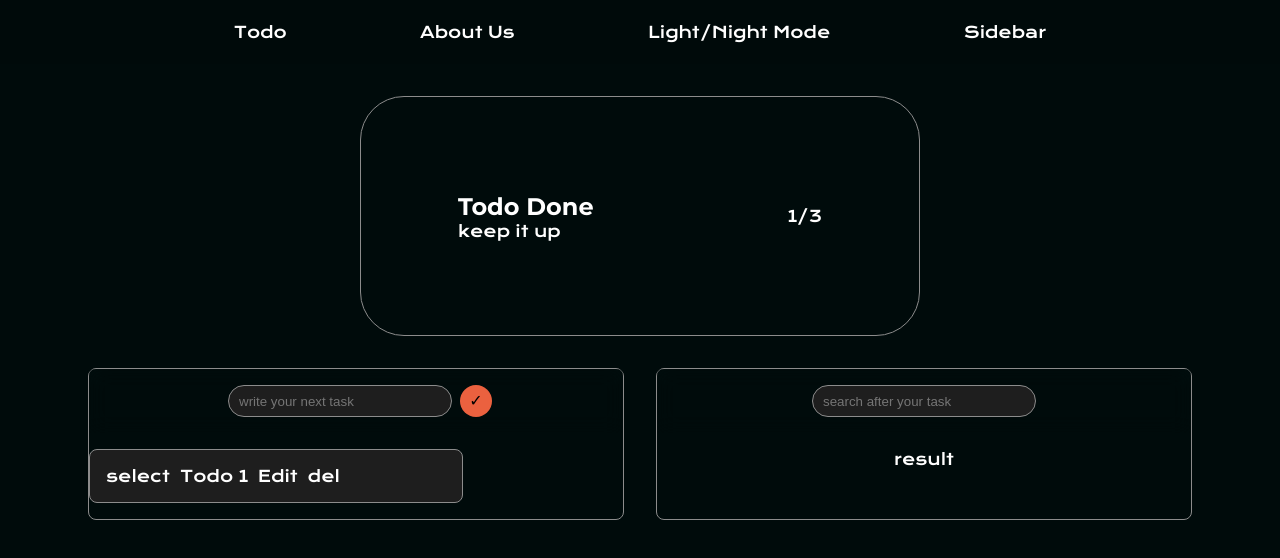
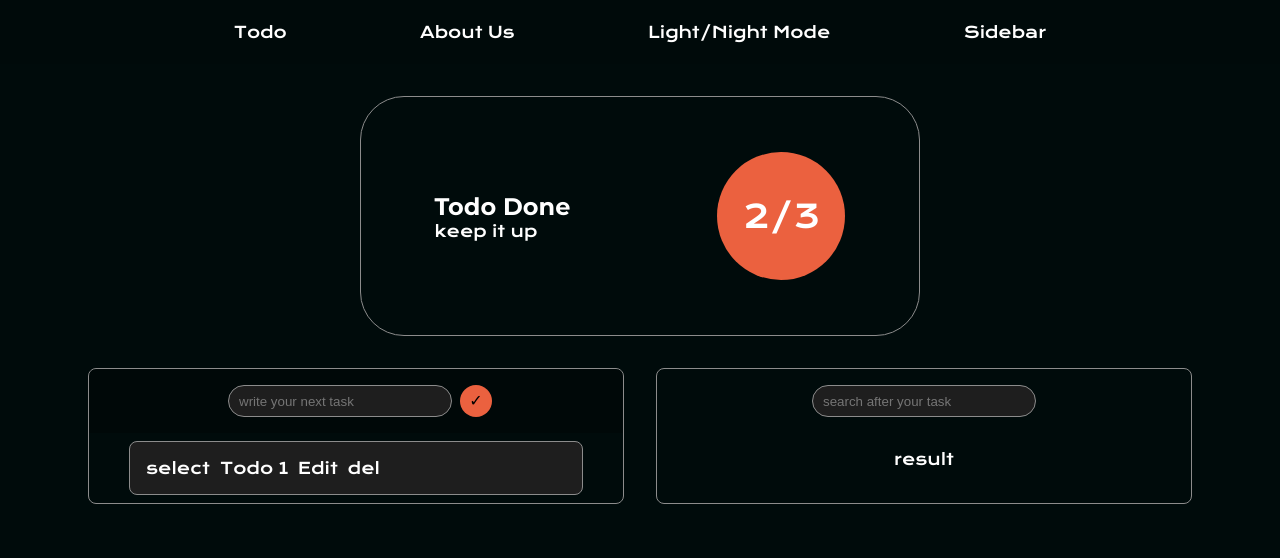
Before and after one commit to BenAho/todo-web, a plain HTML site: page index.html in a window 1280 px wide. Drawn offline with Linux system fonts and the light colour scheme.

Commit message:
style: update UI styles and fix blur effect

```diff
--- a/index.html
+++ b/index.html
@@ -36,20 +36,21 @@
                     <h1>Todo Done</h1>
                     <p>keep it up</p>
                 </div>
-                <div>
-                    <p>1/3</p>
+                <div class="progress">
+                    <div class="progress__status">2/3</div>
+                    <!-- <div class="progress__overall"></div> -->
                 </div>
             </div>
         </div>
 
         <div class="home__container-todo-row">
-            <div class="home__container-todo-column">
+            <div class="home__container-todo-left">
 
                 <div class="home__container-todo-controls">
                     <input class="home__container-todo-input" type="text" placeholder="write your next task">
                     <button class="button" for=""></button>
                 </div>
-
+                <div class="home__container-todo">
                     <div class="home__container-todo-scroll">
                         <div class="home__container-todo-list">
                             <p>select</p>
@@ -59,19 +60,19 @@
                         </div>
                     </div>
                 </div>
+            </div>
 
-            <div class="home__container-todo-column">
+            <div class="home__container-todo-right">
                 <div class="home__container-todo-search">
                     <input class="home__container-todo-input" type="text" placeholder="search after your task">
                 </div>
-                <div class="home__container-todo-search-results">result</div>
+                <div class="home__container-todo-search-results">
+                    result
+                </div>
             </div>
         </div>
     </section>
-
-
-
-
-    <footer class=""></footer>
+    <footer class="">
+    </footer>
 </body>
 </html>
--- a/styles/abstracts/_variables.scss
+++ b/styles/abstracts/_variables.scss
@@ -1,9 +1,8 @@
 @use 'sass:color';
 
-$background-color-fifth: rgb(0, 11, 11)!default;
-$background-color-fifth-opacity: rgba(0, 11, 11, 0.6)!default;
-
-$field-background-color-primary: rgba(30, 30, 30, 1)!default;
+$background-color-primary: rgb(0, 11, 11)!default;
+$background-color-primary-opacity: rgba(0, 11, 11, 0.6)!default;
+$background-color-secondary: rgba(30, 30, 30, 1)!default;
 
 $border-color-primary: rgba(140, 140, 140, 1)!default;
 
--- a/styles/base/_base.scss
+++ b/styles/base/_base.scss
@@ -8,12 +8,11 @@
 
 html {
     font-size: 100%;
-    // font-family: "Montserrat", sans-serif; --for heading => h,p --
     font-family: "Krona One", sans-serif;
 }
 
 body {
-    background-color: $background-color-fifth;
+    background-color: $background-color-primary;
     color: white;
     // background-color: rgba(255, 255, 255, 1);
 }
--- a/styles/components/_index.scss
+++ b/styles/components/_index.scss
@@ -1,3 +1,4 @@
 @use 'icon';
 @use 'button';
 @use 'input';
+@use 'progress';
--- a/styles/components/_input.scss
+++ b/styles/components/_input.scss
@@ -11,7 +11,7 @@
     width: 14rem;
     border: 1px solid $border-color-primary;
     border-radius: 22px;
-    background-color: $field-background-color-primary;
+    background-color: $background-color-secondary;
     color: white;
     // background-color: rgba(30, 30, 30, 0.75);
 }
--- /dev/null
+++ b/styles/components/_progress.scss
@@ -0,0 +1,21 @@
+@use '../abstracts/' as *;
+
+.progress {
+    width: 8rem;
+    height: 8rem;
+    border-radius: 99999px;
+    background-color: $button-color-primary;
+
+    overflow: hidden;
+    position: relative;
+}
+
+.progress__status {
+    position: absolute;
+    top: 50%;
+    left: 50%;
+    transform: translate(-50%, -50%);
+
+    color: white;
+    font-size: 2rem;
+}
--- a/styles/layout/_header.scss
+++ b/styles/layout/_header.scss
@@ -7,7 +7,7 @@
     left: 0;
     right: 0;
 
-    background-color: $background-color-fifth-opacity;
+    background-color: $background-color-primary-opacity;
     backdrop-filter: blur(5px);
     // background-color: rgba(13, 13, 13, 1);
 
--- a/styles/pages/home/_home.scss
+++ b/styles/pages/home/_home.scss
@@ -11,7 +11,6 @@
     flex-direction: row;
     align-items: center;
     justify-content: center;
-    // padding: 2rem 0;
     margin: 2rem 0;
 }
 
@@ -32,19 +31,29 @@
     flex-direction: row;
 }
 
-.home__container-todo-column {
+%home__container-todo-column {
     display: flex;
     flex-direction: column;
     align-items: center;
 
+    overflow: hidden;
+    position: relative;
+    background-color: $background-color-primary;
+
     border: 1px solid $border-color-primary;
     border-radius: 8px;
     height: auto;
-    // overflow: scroll;
-    // max-height: 25rem;
-    // padding: 2rem;
+    min-height: 8rem;
+
     width: 50%;
     margin: 0 1rem 1rem 1rem;
+}
+
+.home__container-todo-left {
+    @extend %home__container-todo-column;
+}
+.home__container-todo-right {
+    @extend %home__container-todo-column;
 }
 
 .home__container-todo-controls {
@@ -52,38 +61,50 @@
     flex-direction: row;
     align-items: center;
     justify-content: center;
-    margin-bottom: 1rem;
 
     padding: 1rem 0 1rem 0rem;
-    position: sticky;
+    position: absolute;
     top: 0;
     left: 0;
     right: 0;
-    background-color: rgba(0, 13, 13, 0.08); /* halbtransparent nötig */
-    -webkit-backdrop-filter: blur(10px);
-    backdrop-filter: blur(10px);
+
+    background-color: rgba(0, 0, 0, 0.2);
+    backdrop-filter: blur(20px);
+    -webkit-backdrop-filter: blur(20px);
     will-change: backdrop-filter;
+
     width: 100%;
     z-index: 500;
 }
+.home__container-todo {
+    display: flex;
+    flex-direction: row;
+    align-items: center;
+    justify-content: center;
+
+    width: 100%;
+    height: 100%;
+}
+
 .home__container-todo-scroll {
     width: 100%;
     max-height: 25rem;
-    overflow: auto;
-    justify-content: center;
-    align-items: center;
+    overflow-y: auto;
+    padding-top: 4rem;
 }
 
 .home__container-todo-list {
     display: flex;
     flex-direction: row;
     gap: 0.625rem;
-    width: 70%;
+    width: 85%;
     border: 1px solid $border-color-primary;
-    background-color: $field-background-color-primary;
+    background-color: $background-color-secondary;
     border-radius: 8px;
     padding: 1rem;
-    margin: 0 0 1rem 0;
+    margin: 0.5rem auto 0.5rem auto;
+
+    position: relative;
 }
 
 .home__container-todo-search {
@@ -97,10 +118,6 @@
     top: 0;
     left: 0;
     right: 0;
-    background-color: rgba(0, 13, 13, 0.08); /* halbtransparent nötig */
-    -webkit-backdrop-filter: blur(10px);
-    backdrop-filter: blur(10px);
-    will-change: backdrop-filter;
+
     width: 100%;
-    z-index: 500;
 }
```
Also changed, not shown: dist/main.css, 1 other file. Lines whose indentation alone changed are shown as unchanged.
